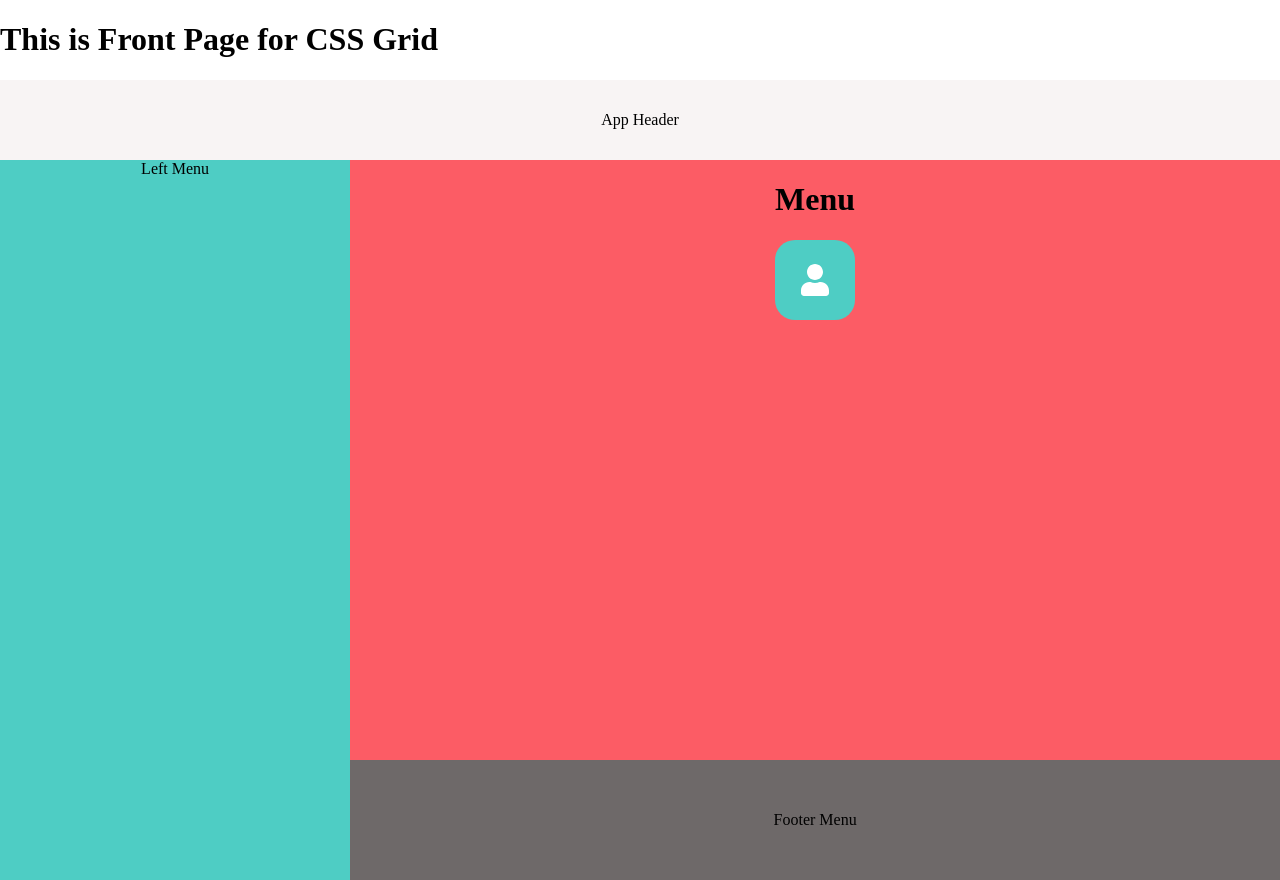
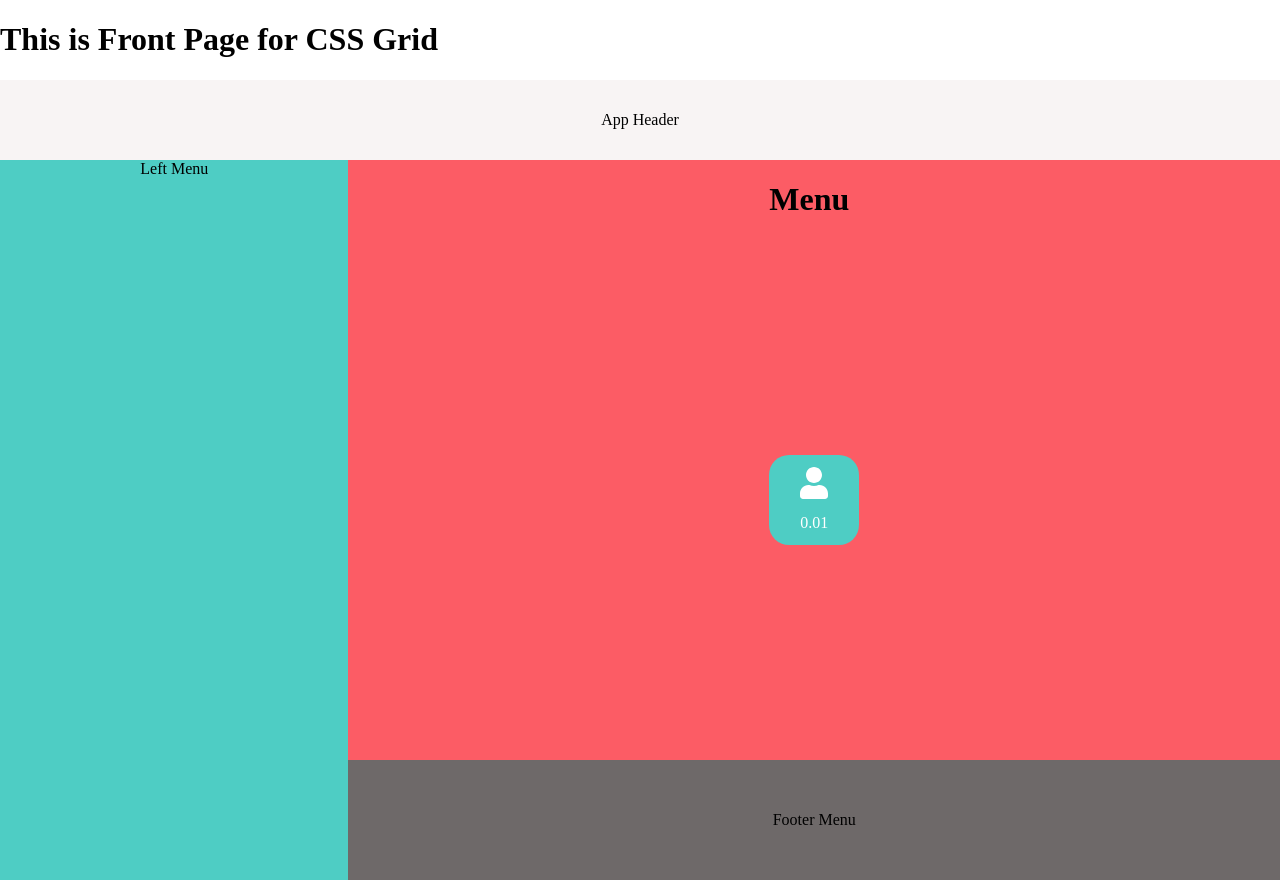
Before and after one commit to EdAncerys/TillAppOnMobileDevicesReact, a React (Create React App) app: page / in a window 1280 px wide. Built offline with nearby package versions, Linux system fonts and the light colour scheme.

Commit message:
Refactor TillAppButton component

```diff
--- a/src/Components/TillApp/TillAppMenu.jsx
+++ b/src/Components/TillApp/TillAppMenu.jsx
@@ -4,7 +4,7 @@ import colors from '../../config/colors';
 
 export default function TillAppMenu() {
   return (
-    <div style={StyleSheet.container}>
+    <div style={styles.container}>
       <h1>Menu</h1>
       <div>
         <TillAppMenuButton icon="user" buttonColor={colors.secondary} />
--- a/src/Components/TillApp/TillAppMenuButton.jsx
+++ b/src/Components/TillApp/TillAppMenuButton.jsx
@@ -5,6 +5,7 @@ import colors from '../../config/colors';
 
 export default function TillAppMenuButton({
   icon,
+  price = 0.01,
   buttonColor,
   iconColor = colors.white,
   size = 80,
@@ -17,11 +18,21 @@ export default function TillAppMenuButton({
         height: size,
         borderRadius: size / 4,
         backgroundColor: buttonColor,
+        padding: 5,
         justifyContent: 'center',
         alignItems: 'center',
       }}
+      onClick={() => console.log(price)}
     >
       <FontAwesomeIcon icon={icon} size="2x" color={iconColor} />
+      <p
+        style={{
+          color: iconColor,
+          margin: 0,
+        }}
+      >
+        {price}
+      </p>
     </div>
   );
 }
```
